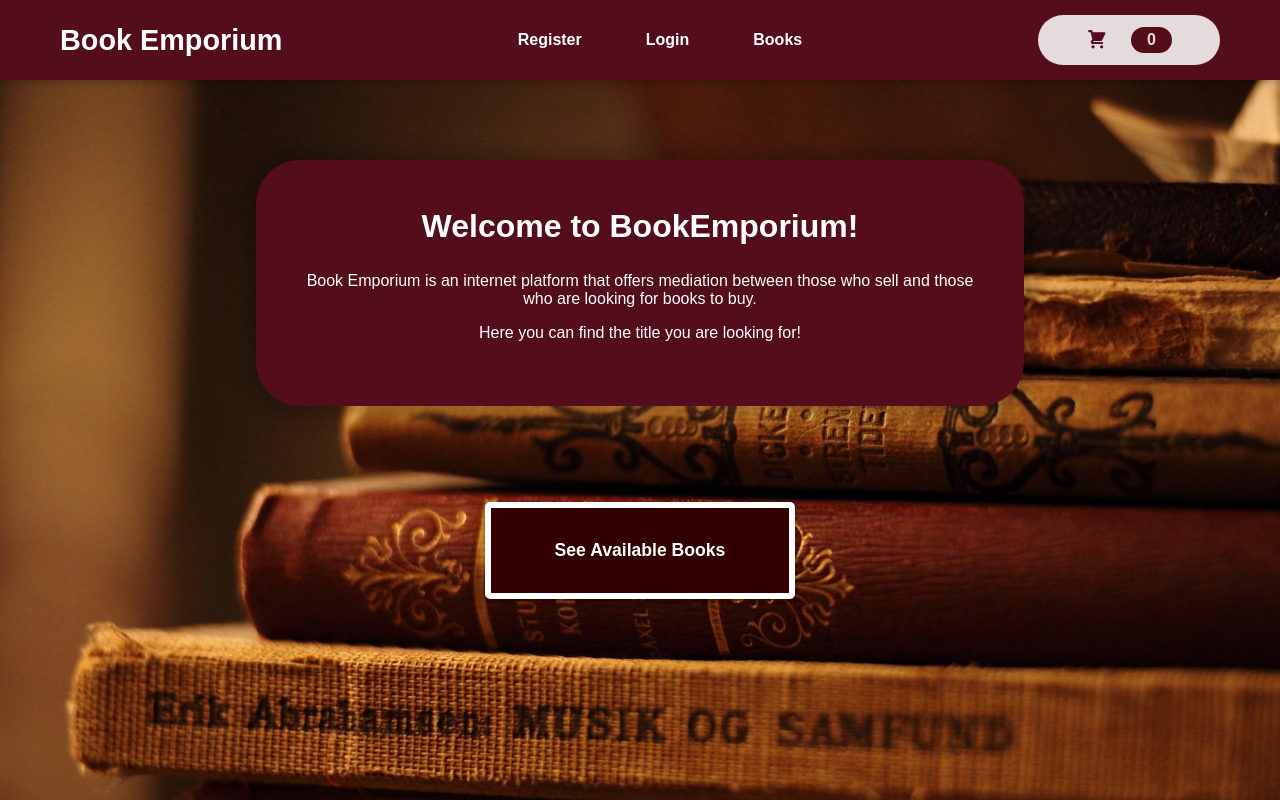
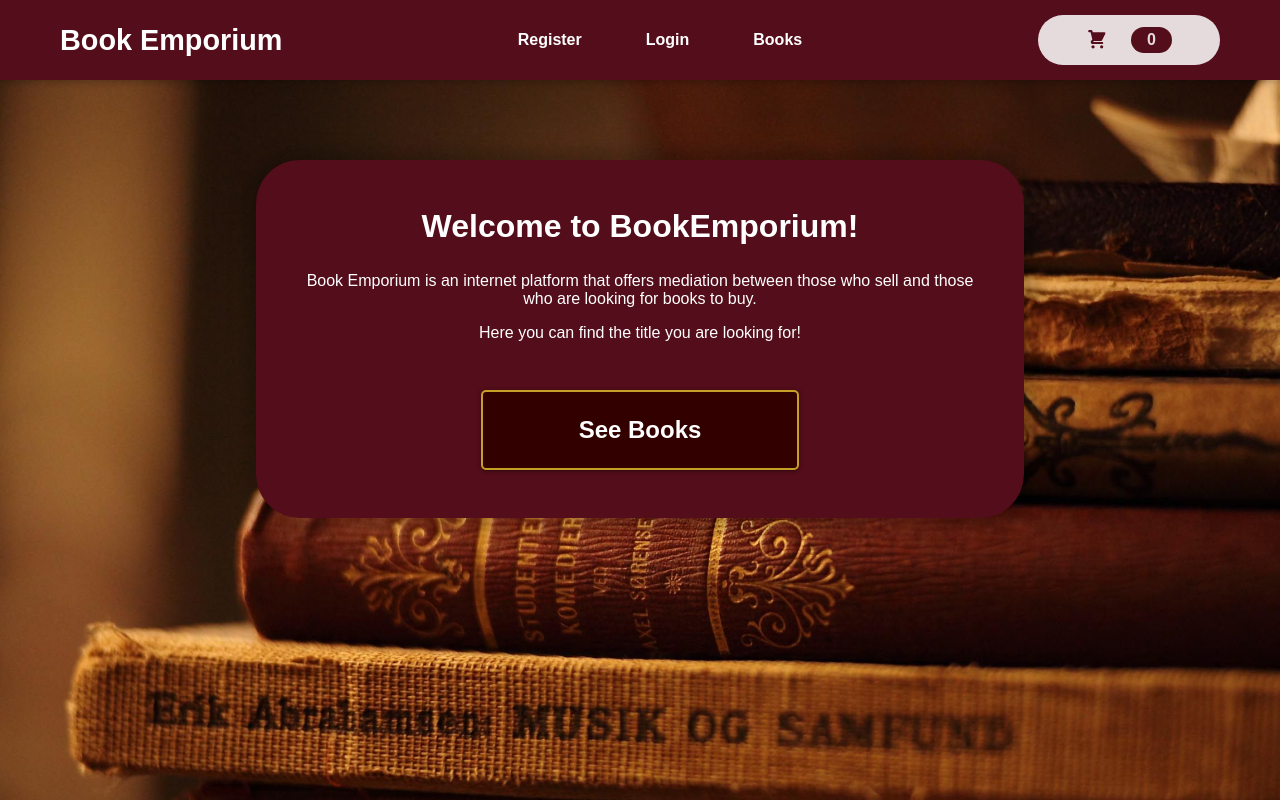
Before and after one commit to Aykut5645/Book-Emporium, a React (Create React App) app: page / in a window 1280 px wide. Shown: the top 800 px of the page. Built offline with nearby package versions, Linux system fonts and the light colour scheme; no server answers.

Commit message:
Make some changes with initial button in initial page

```diff
--- a/src/components/Book/BookSummary/BookSummary.js
+++ b/src/components/Book/BookSummary/BookSummary.js
@@ -1,3 +1,7 @@
+import { Link } from 'react-router-dom';
+
+import Button from '../../UI/Button/Button';
+
 import classes from './BookSummary.module.css';
 
 const BookSummary = () => {
@@ -10,6 +14,9 @@ const BookSummary = () => {
             <p>
                 Here you can find the title you are looking for!
             </p>
+            <Link to="/books">
+                <Button>See Books</Button>
+            </Link>
         </section>
     );
 };
--- a/src/components/Book/BookSummary/BookSummary.module.css
+++ b/src/components/Book/BookSummary/BookSummary.module.css
@@ -1,6 +1,7 @@
 .summary {
     padding: 3rem;
     width: 60%;
+    min-width: 25rem;
     text-align: center;
     color: white;
     background-color: #540D1A;
@@ -15,3 +16,16 @@
     font-size: 2rem;
     margin-top: 0;
 }
+
+.summary button {
+    padding: 1.5rem 6rem;
+    margin-top: 2rem;
+    font-weight: bold;
+    font-size: 1.5rem;
+}
+
+@media (max-width: 680px) {
+    .summary {
+        margin-top: 20rem;
+    }
+}
--- a/src/index.css
+++ b/src/index.css
@@ -26,15 +26,6 @@ main {
     width: 100%;
 }
 
-.initial-btn {
-    display: block;
-    margin: 0 auto;
-    padding: 2rem 4rem;
-    font-size: 1.1rem !important;
-    font-weight: bold !important;
-    border: 6px solid !important;
-}
-
 a {
     text-decoration: none;
 }
--- a/src/pages/Home.js
+++ b/src/pages/Home.js
@@ -1,15 +1,11 @@
 import { Link } from 'react-router-dom';
 
 import BookSummary from "../components/Book/BookSummary/BookSummary";
-import Button from '../components/UI/Button/Button';
 
 const Home = () => {
     return (
         <div className={'initial-image'}>
             <BookSummary />
-            <Link to="/books">
-                <Button className="initial-btn">See Available Books</Button>
-            </Link>
         </div>
     );
 };
```
